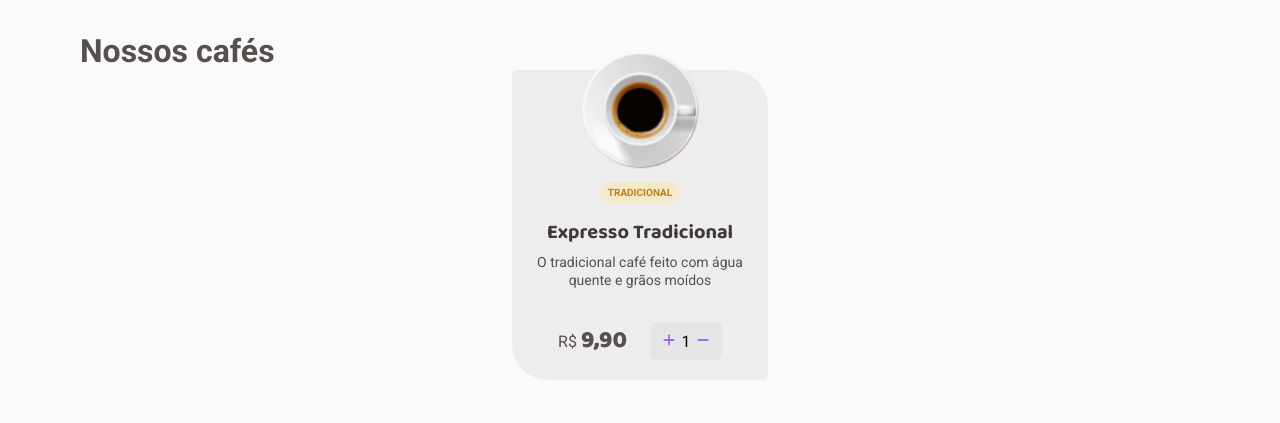
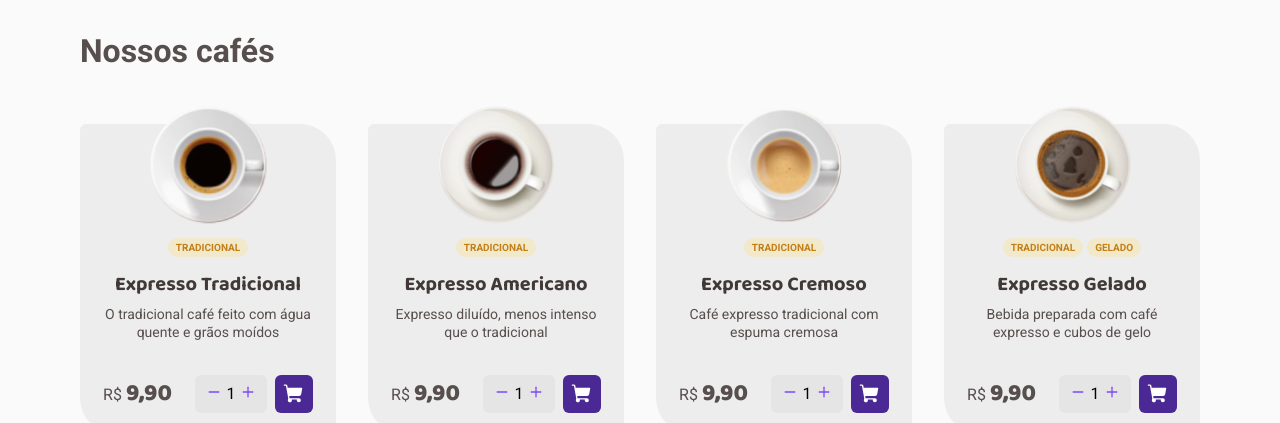
Before and after one commit to saranascimento/ignite-challenge02-coffee-delivery, a React (Vite) app: page / in a window 1280 px wide. Shown: the part 529-952 px from the top of the page. Built offline with nearby package versions, Linux system fonts and the light colour scheme.

Commit message:
add card list

```diff
--- a/src/App.tsx
+++ b/src/App.tsx
@@ -1,5 +1,6 @@
 import { BrowserRouter } from 'react-router-dom'
 import { ThemeProvider } from 'styled-components'
+import { CoffeesContextProvider } from './contexts/CoffeeContext'
 import { Router } from './Router'
 import { GlobalStyle } from './styles/global'
 import { defaultTheme } from './styles/themes/default'
@@ -9,7 +10,9 @@ function App() {
     <>
       <ThemeProvider theme={defaultTheme}>
         <BrowserRouter>
-          <Router />
+          <CoffeesContextProvider>
+            <Router />
+          </CoffeesContextProvider>
         </BrowserRouter>
         <GlobalStyle />
       </ThemeProvider>
--- /dev/null
+++ b/src/coffeesData.ts
@@ -0,0 +1,147 @@
+import americano from '../src/assets/coffees/americano.svg'
+import arabe from '../src/assets/coffees/arabe.svg'
+import cafeComLeite from '../src/assets/coffees/cafe-com-leite.svg'
+import expressoGelado from '../src/assets/coffees/expresso-gelado.svg'
+import capuccino from '../src/assets/coffees/capuccino.svg'
+import chocolateQuente from '../src/assets/coffees/chocolate-quente.svg'
+import cubano from '../src/assets/coffees/cubano.svg'
+import expressoCremoso from '../src/assets/coffees/expresso-cremoso.svg'
+import expresso from '../src/assets/coffees/expresso.svg'
+import havaiano from '../src/assets/coffees/havaiano.svg'
+import irlandes from '../src/assets/coffees/irlandes.svg'
+import latte from '../src/assets/coffees/latte.svg'
+import macchiato from '../src/assets/coffees/macchiato.svg'
+import mocaccino from '../src/assets/coffees/mochaccino.svg'
+
+export const coffeesData = [
+  {
+    id: '1',
+    image: expresso,
+    types: ['tradicional'],
+    title: 'Expresso Tradicional',
+    description: 'O tradicional café feito com água quente e grãos moídos',
+    price: '9,90',
+    amount: 1,
+  },
+  {
+    id: '2',
+    image: americano,
+    types: ['tradicional'],
+    title: 'Expresso Americano',
+    description: 'Expresso diluído, menos intenso que o tradicional',
+    price: '9,90',
+    amount: 1,
+  },
+  {
+    id: '3',
+    image: expressoCremoso,
+    types: ['tradicional'],
+    title: 'Expresso Cremoso',
+    description: 'Café expresso tradicional com espuma cremosa',
+    price: '9,90',
+    amount: 1,
+  },
+  {
+    id: '4',
+    image: expressoGelado,
+    types: ['tradicional', 'gelado'],
+    title: 'Expresso Gelado',
+    description: 'Bebida preparada com café expresso e cubos de gelo',
+    price: '9,90',
+    amount: 1,
+  },
+  {
+    id: '5',
+    image: cafeComLeite,
+    types: ['tradicional', 'com leite'],
+    title: 'Café com Leite',
+    description: 'Meio a meio de expresso tradicional com leite vaporizado',
+    price: '9,90',
+    amount: 1,
+  },
+  {
+    id: '6',
+    image: latte,
+    types: ['tradicional', 'com leite'],
+    title: 'Latte',
+    description:
+      'Uma dose de café expresso com o dobro de leite e espuma cremosa',
+    price: '9,90',
+    amount: 1,
+  },
+  {
+    id: '7',
+    image: capuccino,
+    types: ['tradicional', 'com leite'],
+    title: 'Capuccino',
+    description:
+      'Bebida com canela feita de doses iguais de café, leite e espuma',
+    price: '9,90',
+    amount: 1,
+  },
+  {
+    id: '8',
+    image: macchiato,
+    types: ['tradicional', 'com leite'],
+    title: 'Macchiato',
+    description:
+      'Café expresso misturado com um pouco de leite quente e espuma',
+    price: '9,90',
+    amount: 1,
+  },
+  {
+    id: '9',
+    image: mocaccino,
+    types: ['tradicional', 'com leite'],
+    title: 'Mocaccino',
+    description: 'Café expresso com calda de chocolate, pouco leite e espuma',
+    price: '9,90',
+    amount: 1,
+  },
+  {
+    id: '10',
+    image: chocolateQuente,
+    types: ['especial', 'com leite'],
+    title: 'Chocolate Quente',
+    description: 'Bebida feita com chocolate dissolvido no leite quente e café',
+    price: '9,90',
+    amount: 1,
+  },
+  {
+    id: '11',
+    image: cubano,
+    types: ['especial', 'alcoólico', 'gelado'],
+    title: 'Cubano',
+    description:
+      'Drink gelado de café expresso com rum, creme de leite e hortelã',
+    price: '9,90',
+    amount: 1,
+  },
+  {
+    id: '12',
+    image: havaiano,
+    types: ['especial'],
+    title: 'Havaiano',
+    description: 'Bebida adocicada preparada com café e leite de coco',
+    price: '9,90',
+    amount: 1,
+  },
+  {
+    id: '13',
+    image: arabe,
+    types: ['especial'],
+    title: 'Árabe',
+    description: 'Bebida preparada com grãos de café árabe e especiarias',
+    price: '9,90',
+    amount: 1,
+  },
+  {
+    id: '14',
+    image: irlandes,
+    types: ['especial', 'alcoólico'],
+    title: 'Irlandês',
+    description: 'Bebida a base de café, uísque irlandês, açúcar e chantilly',
+    price: '9,90',
+    amount: 1,
+  },
+]
--- /dev/null
+++ b/src/contexts/CoffeeContext.tsx
@@ -0,0 +1,31 @@
+import { createContext, ReactNode, useState } from 'react'
+import { coffeesData } from '../coffeesData'
+
+import { Coffee } from '../reducers/coffees/reducer'
+
+interface CoffeesContextType {
+  coffees: Coffee[]
+}
+
+interface CoffeesContextProviderProps {
+  children: ReactNode
+}
+
+export const CoffeesContext = createContext({} as CoffeesContextType)
+
+export function CoffeesContextProvider({
+  children,
+}: CoffeesContextProviderProps) {
+  const [coffees, setCoffees] = useState<Coffee[]>(coffeesData)
+  console.log(setCoffees)
+
+  return (
+    <CoffeesContext.Provider
+      value={{
+        coffees,
+      }}
+    >
+      {children}
+    </CoffeesContext.Provider>
+  )
+}
--- a/src/pages/Home/components/HeroBanner/styles.ts
+++ b/src/pages/Home/components/HeroBanner/styles.ts
@@ -1,6 +1,8 @@
 import styled from 'styled-components'
 
 export const HeroBannerContainer = styled.div`
+  margin-bottom: 2rem;
+
   @media (min-width: 768px) {
     display: flex;
     align-items: center;
--- /dev/null
+++ b/src/pages/Home/components/OurCoffee/CoffeeCard/index.tsx
@@ -0,0 +1,68 @@
+import {
+  Card,
+  CardContent,
+  CardFooter,
+  CoffeeContainerCards,
+  PriceByQuantity,
+} from './styles'
+
+import { Minus, Plus, ShoppingCart } from 'phosphor-react'
+import { Coffee } from '../../../../../reducers/coffees/reducer'
+
+export function CoffeeCard({
+  image,
+  title,
+  description,
+  price,
+  types,
+  amount,
+}: Coffee) {
+  return (
+    <CoffeeContainerCards>
+      <Card>
+        <img src={image} alt="" />
+        <CardContent>
+          <p className="wrapper-type">
+            {types.map((type) => {
+              return (
+                <span key={type} className="type">
+                  {type}
+                </span>
+              )
+            })}
+          </p>
+
+          <strong>{title}</strong>
+          <p>{description}</p>
+        </CardContent>
+        <CardFooter>
+          <PriceByQuantity>
+            <p>
+              R$<strong>{price}</strong>
+            </p>
+            <div>
+              <div className="amount">
+                <span>
+                  <Minus size={14} color="#8047F8" weight="bold" />
+                </span>
+                <input
+                  type="tel"
+                  value={amount}
+                  minLength={1}
+                  maxLength={9}
+                  readOnly
+                />
+                <span>
+                  <Plus size={14} color="#8047F8" weight="bold" />
+                </span>
+              </div>
+            </div>
+          </PriceByQuantity>
+          <span className="wrapper-shoppingCart">
+            <ShoppingCart size={22} color="#ffffff" weight="fill" />
+          </span>
+        </CardFooter>
+      </Card>
+    </CoffeeContainerCards>
+  )
+}
--- a/src/pages/Home/components/OurCoffee/styles.ts
+++ b/src/pages/Home/components/OurCoffee/CoffeeCard/styles.ts
@@ -1,12 +1,12 @@
 import styled from 'styled-components'
 
-export const CoffeeCardContainer = styled.div`
+export const CoffeeContainerCards = styled.div`
   display: flex;
   align-items: center;
   justify-content: center;
 `
 
-export const CoffeeCard = styled.div`
+export const Card = styled.div`
   display: flex;
   align-items: center;
   justify-content: center;
@@ -19,6 +19,8 @@ export const CoffeeCard = styled.div`
   background: ${(props) => props.theme['gray-300']};
   border-radius: 6px 36px;
   padding: 1.25rem;
+
+  margin-bottom: 2.5rem;
 
   img {
     margin-top: -2.5rem;
@@ -34,6 +36,9 @@ export const CardContent = styled.div`
 
   margin-top: 0.75rem;
 
+  .wrapper-type {
+    margin-bottom: 16px;
+
     .type {
       padding: 0.25rem 0.5rem;
       color: ${(props) => props.theme['yellow-700']};
@@ -45,6 +50,11 @@ export const CardContent = styled.div`
       background: ${(props) => props.theme['yellow-300']};
       border-radius: 100px;
       margin-bottom: 1rem;
+
+      &:not(:last-child) {
+        margin-right: 4px;
+      }
+    }
   }
 
   strong {
@@ -60,6 +70,7 @@ export const CardContent = styled.div`
     font-style: normal;
     font-size: 0.875rem;
     line-height: 130%;
+    margin-bottom: 2.0625rem;
   }
 `
 
@@ -68,7 +79,6 @@ export const PriceByQuantity = styled.div`
   display: flex;
   justify-content: center;
   align-items: center;
-  margin-top: 2.0625rem;
 
   p {
     strong {
@@ -82,7 +92,7 @@ export const PriceByQuantity = styled.div`
     }
   }
 
-  .quantitaty {
+  .amount {
     width: 4.5rem;
     height: 2.375rem;
     background: #e6e5e5;
@@ -110,3 +120,18 @@ export const PriceByQuantity = styled.div`
     }
   }
 `
+export const CardFooter = styled.div`
+  display: flex;
+  align-items: center;
+  justify-content: center;
+  gap: 8px;
+
+  .wrapper-shoppingCart {
+    padding: 8px;
+    background-color: ${(props) => props.theme['purple-700']};
+    border-radius: 6px;
+    display: flex;
+    align-items: center;
+    justify-content: center;
+  }
+`
--- /dev/null
+++ b/src/pages/Home/components/OurCoffee/CoffeeCardList/index.tsx
@@ -0,0 +1,29 @@
+import { useContext } from 'react'
+import { CoffeesContext } from '../../../../../contexts/CoffeeContext'
+import { CoffeeCard } from '../CoffeeCard'
+import { CardList } from './styles'
+
+export function CardCoffeeList() {
+  const { coffees } = useContext(CoffeesContext)
+  console.log(coffees)
+
+  return (
+    <div>
+      <h1>Nossos cafés</h1>
+      <CardList>
+        {coffees.map((coffee) => (
+          <CoffeeCard
+            key={coffee.id}
+            id={coffee.id}
+            types={coffee.types}
+            title={coffee.title}
+            description={coffee.description}
+            price={coffee.price}
+            amount={coffee.amount}
+            image={coffee.image}
+          />
+        ))}
+      </CardList>
+    </div>
+  )
+}
--- /dev/null
+++ b/src/pages/Home/components/OurCoffee/CoffeeCardList/styles.ts
@@ -0,0 +1,14 @@
+import styled from 'styled-components'
+
+export const CardList = styled.div`
+  display: flex;
+  align-items: center;
+  justify-content: center;
+  flex-wrap: wrap;
+  margin-top: 54px;
+  gap: 2rem;
+
+  @media screen and (min-width: 920px) {
+    justify-content: start;
+  }
+`
--- a/src/pages/Home/components/OurCoffee/index.tsx
+++ /dev/null
@@ -1,48 +0,0 @@
-import {
-  CardContent,
-  CoffeeCard,
-  CoffeeCardContainer,
-  PriceByQuantity,
-} from './styles'
-import coffeeExpress from '../../../../assets/coffees/expresso.svg'
-import { Minus, Plus } from 'phosphor-react'
-
-export function OurCoffee() {
-  return (
-    <>
-      <h1>Nossos cafés</h1>
-      <CoffeeCardContainer>
-        <CoffeeCard>
-          <img src={coffeeExpress} alt="" />
-          <CardContent>
-            <span className="type">Tradicional</span>
-            <strong>Expresso Tradicional</strong>
-            <p>O tradicional café feito com água quente e grãos moídos</p>
-          </CardContent>
-          <PriceByQuantity>
-            <p>
-              R$<strong>9,90</strong>
-            </p>
-            <div>
-              <div className="quantitaty">
-                <span>
-                  <Plus size={14} color="#8047F8" weight="bold" />
-                </span>
-                <input
-                  type="tel"
-                  value={1}
-                  minLength={1}
-                  maxLength={9}
-                  readOnly
-                />
-                <span>
-                  <Minus size={14} color="#8047F8" weight="bold" />
-                </span>
-              </div>
-            </div>
-          </PriceByQuantity>
-        </CoffeeCard>
-      </CoffeeCardContainer>
-    </>
-  )
-}
--- a/src/pages/Home/index.tsx
+++ b/src/pages/Home/index.tsx
@@ -1,11 +1,11 @@
-import { HeroBanner } from './components/HeroBanner/HeroBanner'
-import { OurCoffee } from './components/OurCoffee'
+import { HeroBanner } from './components/HeroBanner'
+import { CardCoffeeList } from './components/OurCoffee/CoffeeCardList'
 
 export function Home() {
   return (
     <>
       <HeroBanner />
-      <OurCoffee />
+      <CardCoffeeList />
     </>
   )
 }
--- /dev/null
+++ b/src/reducers/coffees/reducer.ts
@@ -0,0 +1,9 @@
+export interface Coffee {
+  id?: string
+  image: string
+  types: string[]
+  title: string
+  description: string
+  price: string
+  amount: number
+}
```
Also changed, not shown: src/assets/coffees/expresso-gelado.svg (renamed from src/assets/coffees/cafe-gelado.svg), src/pages/Home/components/HeroBanner/index.tsx (renamed from src/pages/Home/components/HeroBanner/HeroBanner.tsx). Lines whose indentation alone changed are shown as unchanged.
